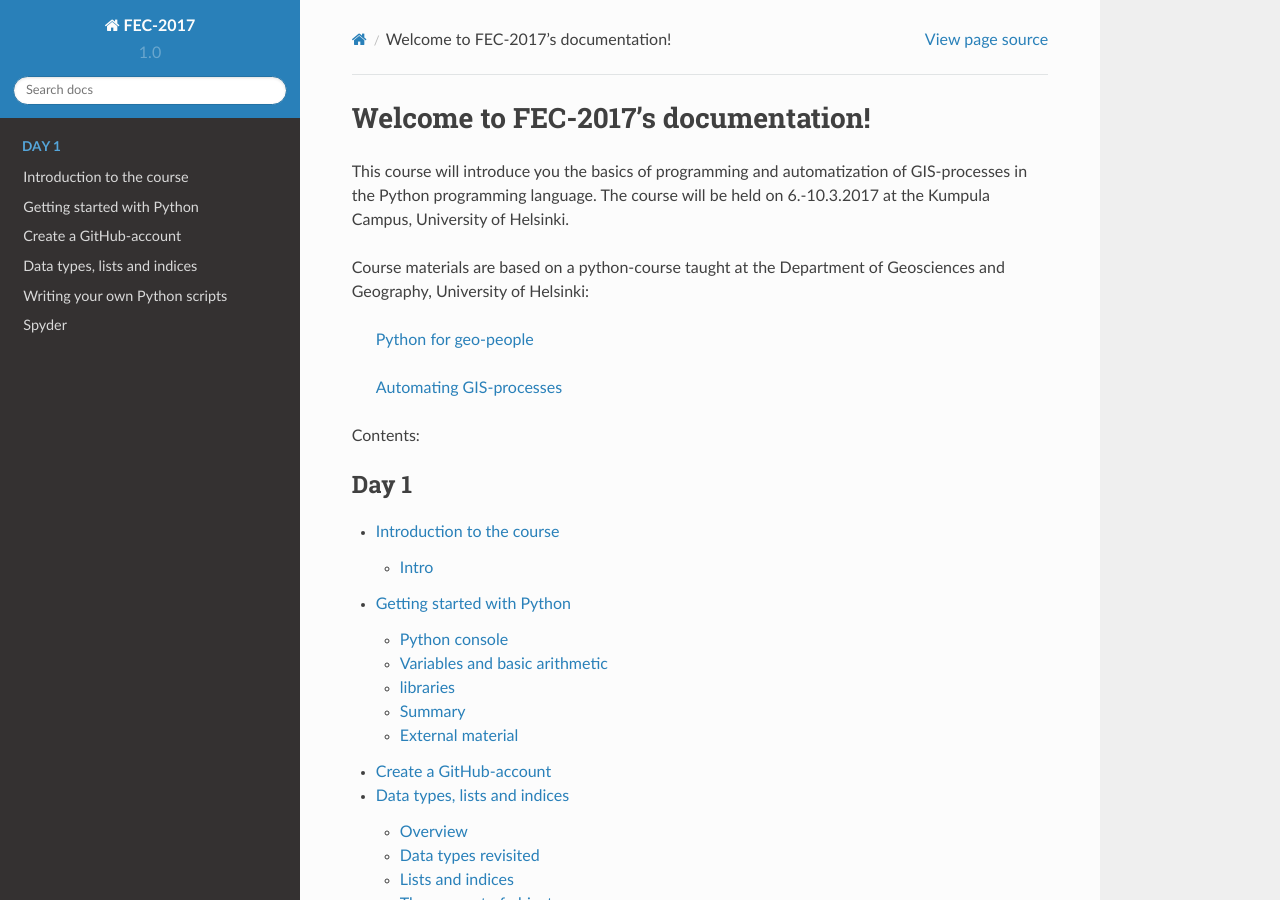
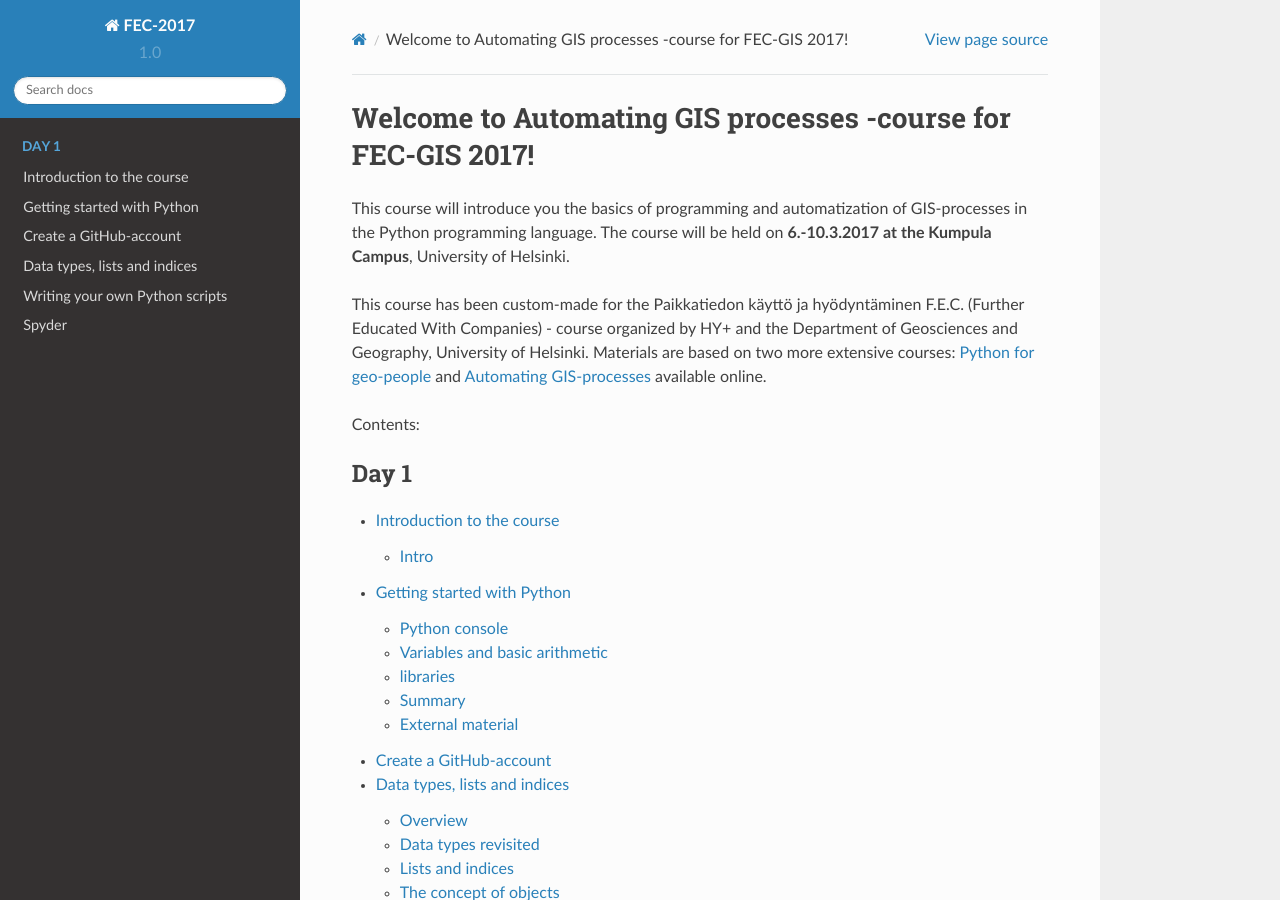
Before and after one commit to Automating-GIS-processes/FEC, a Sphinx documentation site: the page built from source/index.rst, in a window 1280 px wide and 900 px high. Built offline with Sphinx 7.4.7 and the Read the Docs theme 2.0.0, drawn with Linux system fonts in a browser that asks for light colours; pages that are not in the unit, such as notebooks, are missing from menus.

Commit message:
the Department of Geosciences and Geography, University of Helsinki

```diff
--- a/source/index.rst
+++ b/source/index.rst
@@ -3,18 +3,14 @@
    You can adapt this file completely to your liking, but it should at least
    contain the root `toctree` directive.
 
-Welcome to FEC-2017's documentation!
-====================================
+Welcome to Automating GIS processes -course for FEC-GIS 2017!
+=============================================================
 
 This course will introduce you the basics of programming and automatization of GIS-processes in the Python programming language.
-The course will be held on 6.-10.3.2017 at the Kumpula Campus, University of Helsinki.
+The course will be held on **6.-10.3.2017 at the Kumpula Campus**, University of Helsinki.
 
-Course materials are based on a python-course taught at the Department of Geosciences and Geography, University of Helsinki:
-
-    `Python for geo-people <https://github.com/Python-for-geo-people/Course-information>`_
-
-    `Automating GIS-processes <https://automating-gis-processes.github.io/2016/>`_
-
+This course has been custom-made for the Paikkatiedon käyttö ja hyödyntäminen F.E.C. (Further Educated With Companies) - course organized by HY+ and the Department of Geosciences and Geography, University of Helsinki.
+Materials are based on two more extensive courses: `Python for geo-people <https://github.com/Python-for-geo-people/Course-information>`_ and `Automating GIS-processes <https://automating-gis-processes.github.io/2016/>`_  available online.
 
 Contents:
 
```
